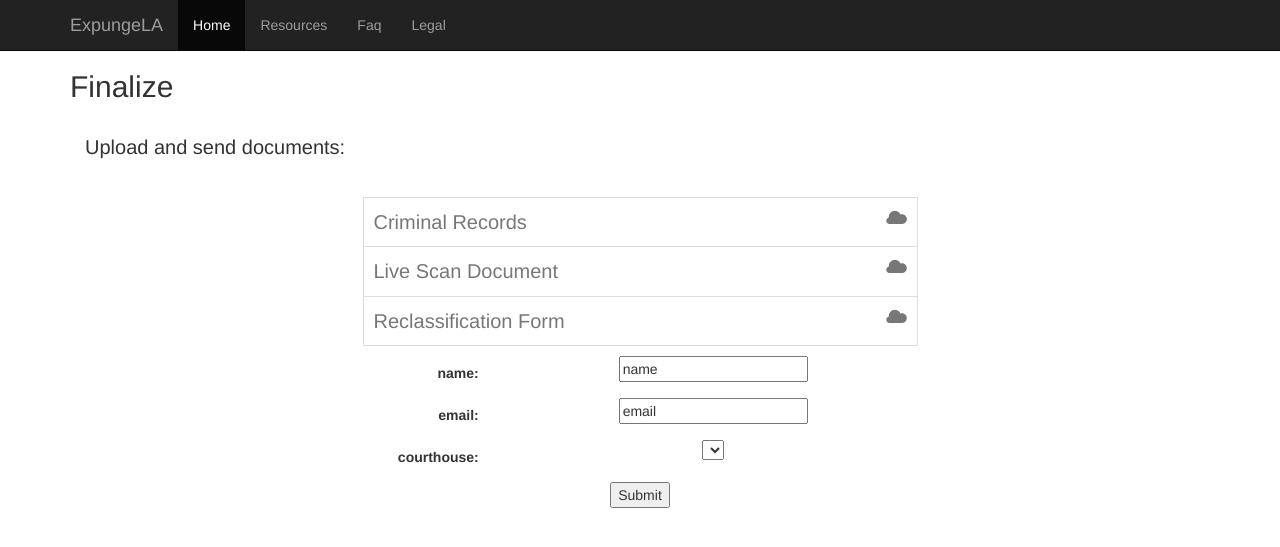
After one commit to itsmemattchung/hackla2015prop47, a Django app: page /checklist/final in a window 1280 px wide. The commit adds this page. Shown: the top 547 px of the page. Run offline with Django 3.2, Linux system fonts and the light colour scheme; lists and menus that the app fills with data are empty; parts of the project's set-up code (start-up, migrations or seed data) failed here and were passed over; some libraries are stand-ins or nearby versions.

Commit message:
adding in zip code views, final checklist pages

```diff
--- /dev/null
+++ b/prop47/site/static/site/css/style.css
@@ -0,0 +1,28 @@
+.reminder{
+    background-color: #f9f9f9;
+}
+.checklist-information{
+	margin-top: 30px;
+	margin-left: 15px;
+	font-size: 20px;
+}
+
+.document-list{
+	margin-top: 25px;
+}
+.document-list-item{
+	border: 1px solid #DDD;
+	color: #777;
+	font-size: 20px;
+	padding: 10px;
+	text-align: left;
+	border-bottom: none;
+}
+
+.document-list-item:last-child{
+	border-bottom: 1px solid #DDD;
+}
+
+.document-list-item .glyphicon{
+	float: right;
+}
--- a/prop47/site/templates/base.html
+++ b/prop47/site/templates/base.html
@@ -11,6 +11,7 @@
     <title>Expunge LA</title>
     {% load staticfiles %}
     <link rel="stylesheet" type="text/css" href="{% static 'site/css/vendor/bootstrap.min.css' %}">
+    <link rel="stylesheet" type="text/css" href="{% static 'site/css/style.css' %}">
     <style type="text/css">
       body{
         padding-top: 50px;
--- a/prop47/site/templates/enterzip.html
+++ b/prop47/site/templates/enterzip.html
@@ -1,12 +1,14 @@
 {% extends 'base.html' %}
 {% block content %}
 <div class="text-center">
-    <form class="form-horizontal">
+    <form class="form-horizontal" action="." method="POST">
+    	{% csrf_token %}
         <div class="form-group">
             <label class="control-label col-sm-3">Enter Zip Code: </label>
         <div class="col-sm-9">
-            <input type="text" value="zip">
+            {{form.zip_code}}
         </div>
+        <input type="submit" value="find resources">
       </div>
     </form>
 </div>
--- /dev/null
+++ b/prop47/site/templates/final_checklist.html
@@ -0,0 +1,58 @@
+{% extends 'base.html' %}
+{% block content %}
+<h2>Finalize</h2>
+<p class="checklist-information">Upload and send documents:</p>
+<div class="row">
+    <div class="text-center">
+        <div class="col-md-offset-3 col-md-6">
+            <ul class="list-unstyled document-list">
+                <li class="document-list-item">
+                    Criminal Records
+                    <span class="glyphicon glyphicon-cloud" aria-hidden="true"></span>
+                </li>
+                <li class="document-list-item">
+                    Live Scan Document
+                    <span class="glyphicon glyphicon-cloud" aria-hidden="true"></span>
+                </li>
+                <li class="document-list-item">
+                    Reclassification Form
+                    <span class="glyphicon glyphicon-cloud" aria-hidden="true"></span>
+                </li>
+            </ul>
+        </div>
+    </div>
+</div>
+<div class="row">
+    <div class="text-center">
+        <div class="col-md-offset-3 col-md-6">
+            <form class="form-horizontal">
+                <div class="form-group">
+                <label class=" checklist control-label col-sm-3">name:</label>
+                <div class="col-sm-9">
+                  <input type="text" value="name">
+                </div>
+                </div>
+                <div class="form-group">
+                    <label class="checklist control-label col-sm-3">email:</label>
+                    <div class="col-sm-9">
+                      <input type="text" value="email">
+                    </div>
+                </div>
+                <div class="form-group">
+                    <label class="checklist control-label col-sm-3">courthouse:</label>
+                    <div class="col-sm-9">
+                      <select>
+                          <option></option>
+                          <option></option>
+                          <option></option>
+                          <option></option>
+                          <option></option>
+                      </select>
+                    </div>
+                </div>
+              <input type="submit">
+            </form>
+        </div>
+    </div>
+</div>
+{% endblock %}
--- /dev/null
+++ b/prop47/site/templates/step_1_complete.html
@@ -0,0 +1,6 @@
+{% extends 'base.html' %}
+{% block content %}
+<div class="text-center">
+	<p>That's it for now! We'll send you an email reminder in 3 weeks, good luck at court!</p>
+</div>
+{% endblock %}
--- a/prop47/urls.py
+++ b/prop47/urls.py
@@ -25,12 +25,14 @@ urlpatterns = [
     url(r'^step/(?P<step>[\w-]+)$', views.get_step_view, name="legal-step"),
     url(r'^resources/', views.ResourcesSearchView.as_view()),
     url(r'^resources/$', TemplateView.as_view(template_name="resources.html")),
-    url(r'^step3/', TemplateView.as_view(template_name="enterzip.html")),
-    url(r'^locations/$', TemplateView.as_view(template_name="location_services.html")),
+    url(r'^step3/', views.enter_zip_code),
+    url(r'^locations/(?P<zip_code>[\w-]+)$', views.locations_view, name="location-services"),
     url(r'^locations/livescans/$', views.get_live_scan_results, name="live-scan-resources"),
     url(r'^locations/courthouses/$', views.get_court_results, name="court-resources"),
-
+    url(r'^email_reminder/$', views.create_email_reminder, name="email-reminder"),
     url(r'^$', TemplateView.as_view(template_name="index.html")),
-
-
+    url(r'^complete/1/$', TemplateView.as_view(template_name="step_1_complete.html"), name="step-1-complete"),
+    # checklists
+    url(r'^checklist/$', views.get_checklist, name="checklist"),
+    url(r'^checklist/final$', views.final_checklist, name="final-checklist")
 ]
--- a/prop47/views.py
+++ b/prop47/views.py
@@ -4,10 +4,15 @@ from django.conf import settings
 
 from django.http import JsonResponse
 from django.shortcuts import render
+from django.core.urlresolvers import reverse
+from django.http import HttpResponseRedirect
+from django.views.decorators.csrf import csrf_exempt
 from django.views.generic.base import TemplateView
 
 from googleplaces import GooglePlaces
 from .forms import ResourcesSearchForm
+from .forms import ZipcodeSubmitForm
+from .forms import EmailReminderForm
 
 
 def get_step_view(request, step):
@@ -38,7 +43,12 @@ class ResourcesSearchView(TemplateView):
             context['search_results'] = r.json()
         return context
 
+
 def create_email_reminder(request):
+    if request.method == "POST":
+        form = EmailReminderForm(request.POST)
+        if form.is_valid():
+            return HttpResponseRedirect(reverse("step-1-complete"))
     return JsonResponse({"message": "Your reminder has been created!", "success": True})
 
 
@@ -46,9 +56,27 @@ def print_result_instructions(request):
     return JsonResponse({"message": "Here are your instructions!", "success": True})
 
 
+def enter_zip_code(request):
+    form = ZipcodeSubmitForm(request.GET or None)
+    if request.method == "POST":
+        form = ZipcodeSubmitForm(request.POST)
+        if form.is_valid():
+            zip_code = form.cleaned_data['zip_code']
+            return HttpResponseRedirect(reverse("location-services", kwargs={"zip_code": zip_code}))
+    return render(request, "enterzip.html", {"form": form})
+
+
+def locations_view(request, zip_code):
+    form = EmailReminderForm()
+    return render(
+        request,
+        "location_services.html",
+        {"zip_code": zip_code, "form": form})
+
+
 def get_court_results(request):
     google_places = GooglePlaces(settings.GOOGLE_MAPS_API_KEY)
-    results_count = request.GET.get('count', 5)
+    results_count = int(request.GET.get('count', 5))
     place_results = google_places.nearby_search(
         location=request.GET.get('zip_code'),
         keyword="Courthouse",
@@ -86,3 +114,12 @@ def get_live_scan_results(request):
         }
         for tpr in place_results.places[:results_count]]
     return JsonResponse({"live_scans": json_results})
+
+
+def get_checklist(request):
+    form = ZipcodeSubmitForm()
+    return render(request, "checklist.html", {"form": form})
+
+
+def final_checklist(request):
+    return render(request, "final_checklist.html", {})
```
Also changed, not shown: prop47/forms.py (+11 -0 lines), prop47/site/templates/checklist.html (added, +35 -0 lines), prop47/site/templates/location_services.html (+43 -27 lines), prop47/site/templatetags/site_tags.py (added, +7 -0 lines), prop47/site/templatetags/__init__.py (added).
